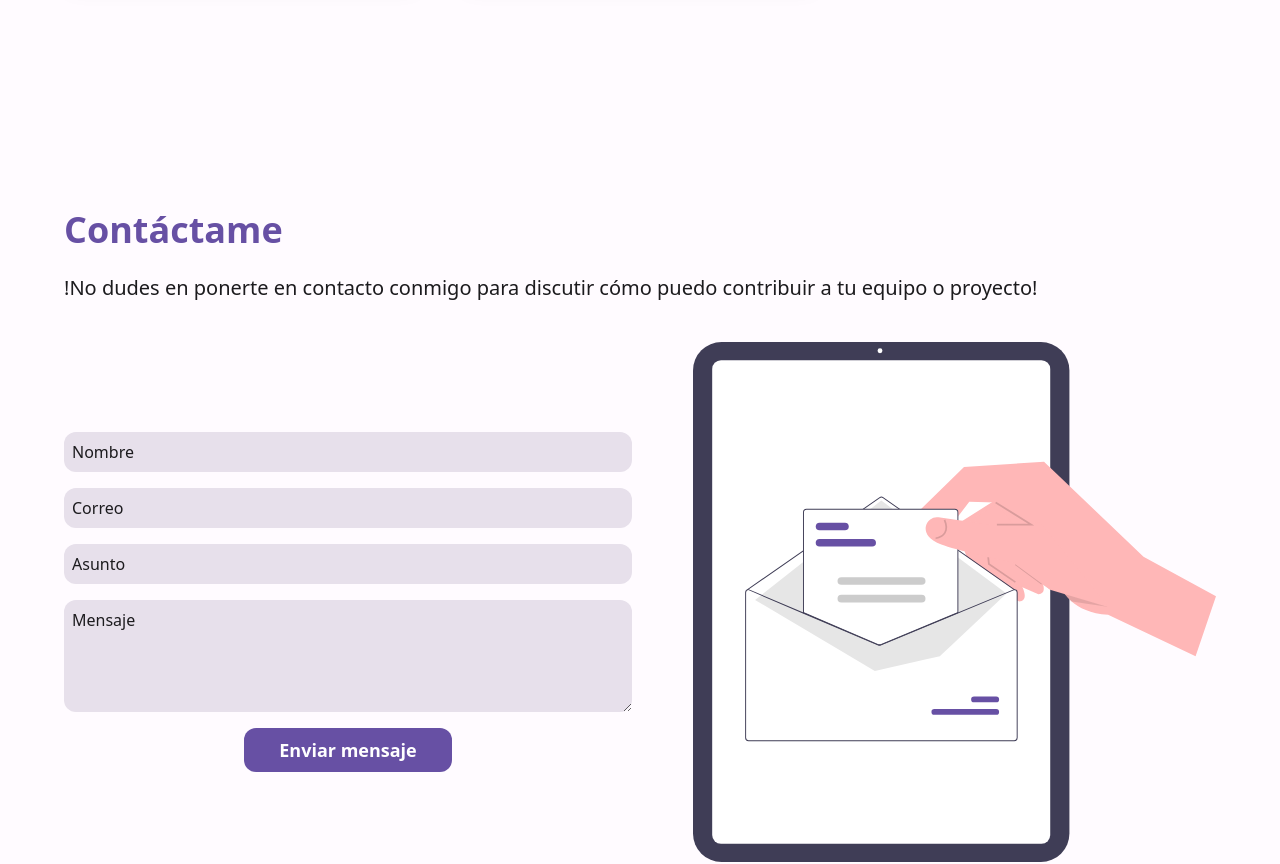
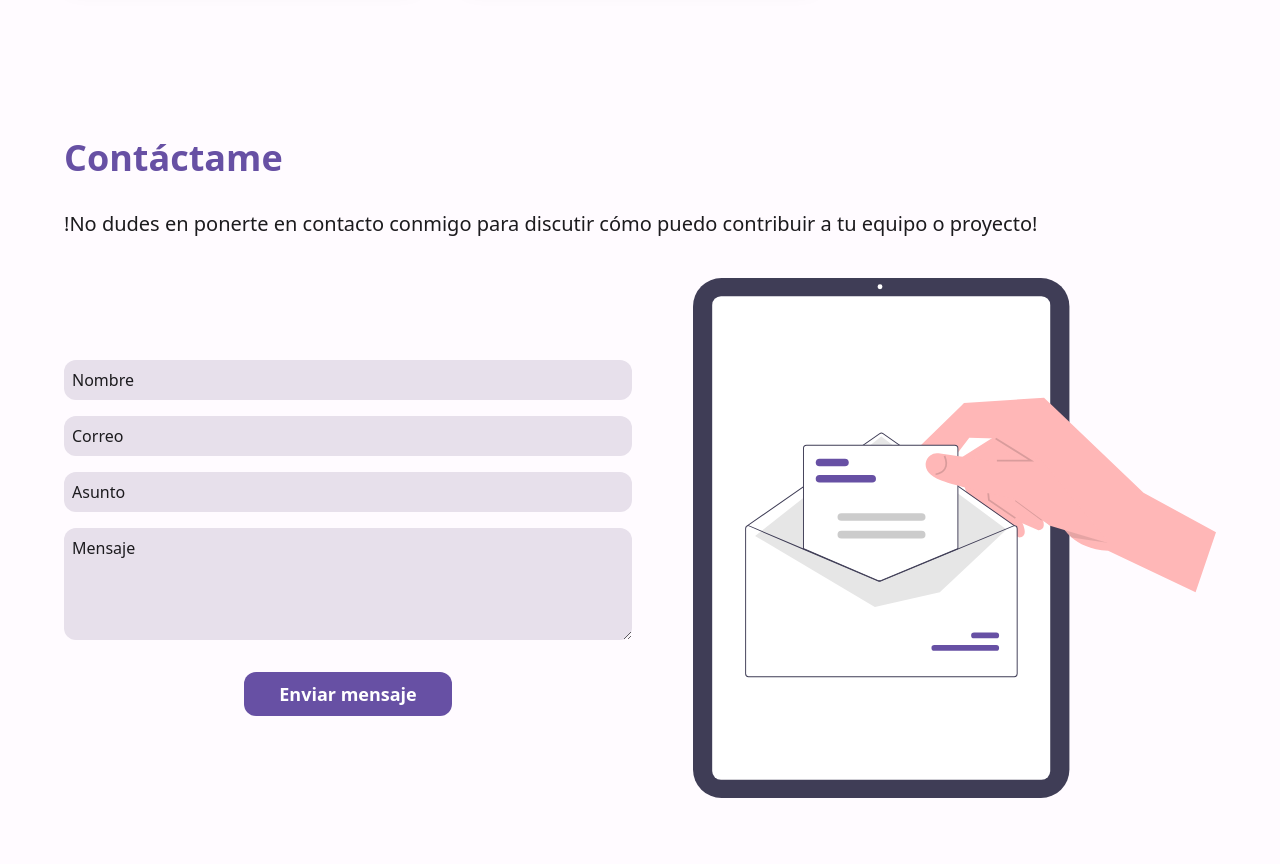
Before and after one commit to brayanramosc/personal-portfolio, a React (Vite) app: page / in a window 1280 px wide. Shown: the part 3660-4524 px from the top of the page. Built offline with nearby package versions, Linux system fonts and the light colour scheme.

Commit message:
feat: add animations to contact section

```diff
--- a/src/components/contact/Contact.tsx
+++ b/src/components/contact/Contact.tsx
@@ -1,4 +1,5 @@
 import { useRef } from "react";
+import { motion } from "framer-motion";
 import { useTranslation } from "react-i18next";
 
 import contactImg from '../../assets/undraw_mail_re_duel.svg';
@@ -11,28 +12,44 @@ const Contact = () => {
     const { t } = useTranslation();
 
     return (
-        <section id="contact" className="max-w-6xl mt-60 mx-auto">
-            <h1 className="text-4xl mb-6 font-bold text-light-scheme-primary dark:text-dark-scheme-primary">
+        <section
+            id="contact"
+            className="max-w-6xl mx-auto mb-20 -mt-30 pt-32"
+        >
+            <motion.h1
+                className="text-4xl mb-8 font-bold text-light-scheme-primary dark:text-dark-scheme-primary"
+                initial={{ opacity: 0, y: 20 }}
+                whileInView={{ opacity: 1, y: 0 }}
+                transition={{ duration: .5 }}
+                viewport={{ once: true }}
+            >
                 {t('contactTitle')}
-            </h1>
-            <p className="text-xl mb-10">
+            </motion.h1>
+            <motion.p
+                className="text-xl mb-10"
+                initial={{ opacity: 0, y: 20 }}
+                whileInView={{ opacity: 1, y: 0 }}
+                transition={{ duration: .5 }}
+                viewport={{ once: true }}
+            >
                 {t('contactDesc')}
-            </p>
+            </motion.p>
 
-            <div className="grid grid-cols-1 sm:grid-cols-2 gap-4 items-center">
+            <div className="grid grid-cols-1 lg:grid-cols-2 gap-4 items-center">
                 <form
                     className="flex flex-col gap-4 items-center"
                     onSubmit={(e) => handleSubmit(e, formRef)}
                     ref={formRef}
                 >
-                    {placeholders.map(placeholder =>
+                    {placeholders.map((placeholder, index) =>
                         placeholder.type !== 'textarea' && <Input
                             key={placeholder.id}
                             name={placeholder.name}
                             placeholder={placeholder.placeholder}
+                            index={index}
                         />
                     )}
-                    <textarea
+                    <motion.textarea
                         required
                         name={placeholders[placeholders.length - 1].name}
                         placeholder={placeholders[placeholders.length - 1].placeholder}
@@ -43,23 +60,35 @@ const Contact = () => {
                         "
                         onInvalid={e => (e.target as HTMLInputElement).setCustomValidity(t('contactInputValidationMessage'))}
                         onInput={e => (e.target as HTMLInputElement).setCustomValidity('')}
+                        initial={{ opacity: 0, y: 10 }}
+                        whileInView={{ opacity: 1, y: 0 }}
+                        viewport={{ once: true }}
+                        transition={{ duration: .25, delay: .25 * 3 }}
                     />
-                    <button
+                    <motion.button
                         type="submit"
                         className="
-                        rounded-xl py-2 col-span-2 font-bold text-lg w-52
+                            rounded-xl py-2 col-span-2 font-bold text-lg w-52 mt-4
                             bg-light-scheme-primary text-light-scheme-on-primary
                             dark:bg-dark-scheme-primary dark:text-dark-scheme-on-primary
                         "
+                        initial={{ opacity: 0 }}
+                        whileInView={{ opacity: 1 }}
+                        viewport={{ once: true }}
+                        transition={{ duration: .5, delay: .25 * 4 }}
                     >
                         Enviar mensaje
-                    </button>
+                    </motion.button>
                 </form>
 
-                <img
+                <motion.img
                     src={contactImg}
                     alt={"contact"}
-                    className="justify-self-end hidden sm:block"
+                    className="justify-self-end hidden lg:block"
+                    initial={{ opacity: 0, x: 50 }}
+                    whileInView={{ opacity: 1, x: 0 }}
+                    viewport={{ once: true }}
+                    transition={{ duration: .5, delay: .25 * 4 }}
                 />
             </div>
         </section>
--- a/src/components/contact/Input.tsx
+++ b/src/components/contact/Input.tsx
@@ -1,18 +1,20 @@
 import { HTMLInputTypeAttribute } from "react";
 import { useTranslation } from "react-i18next";
+import { motion } from "framer-motion";
 
 type InputProps = {
     required?: boolean,
     type?: HTMLInputTypeAttribute,
     name: string,
-    placeholder: string
+    placeholder: string,
+    index: number
 }
 
-const Input = ({ required = true, type = 'text', name, placeholder = '' }: InputProps) => {
+const Input = ({ required = true, type = 'text', name, placeholder = '', index }: InputProps) => {
     const { t } = useTranslation();
 
     return (
-        <input
+        <motion.input
             required={required}
             type={type}
             name={name}
@@ -24,6 +26,10 @@ const Input = ({ required = true, type = 'text', name, placeholder = '' }: Input
             "
             onInvalid={e => (e.target as HTMLInputElement).setCustomValidity(t('contactInputValidationMessage'))}
             onInput={e => (e.target as HTMLInputElement).setCustomValidity('')}
+            initial={{ opacity: 0, y: 10 }}
+            whileInView={{ opacity: 1, y: 0 }}
+            viewport={{ once: true }}
+            transition={{ duration: .25, delay: .25 * index }}
         />
     )
 }
```
Lines whose indentation alone changed are shown as unchanged.
